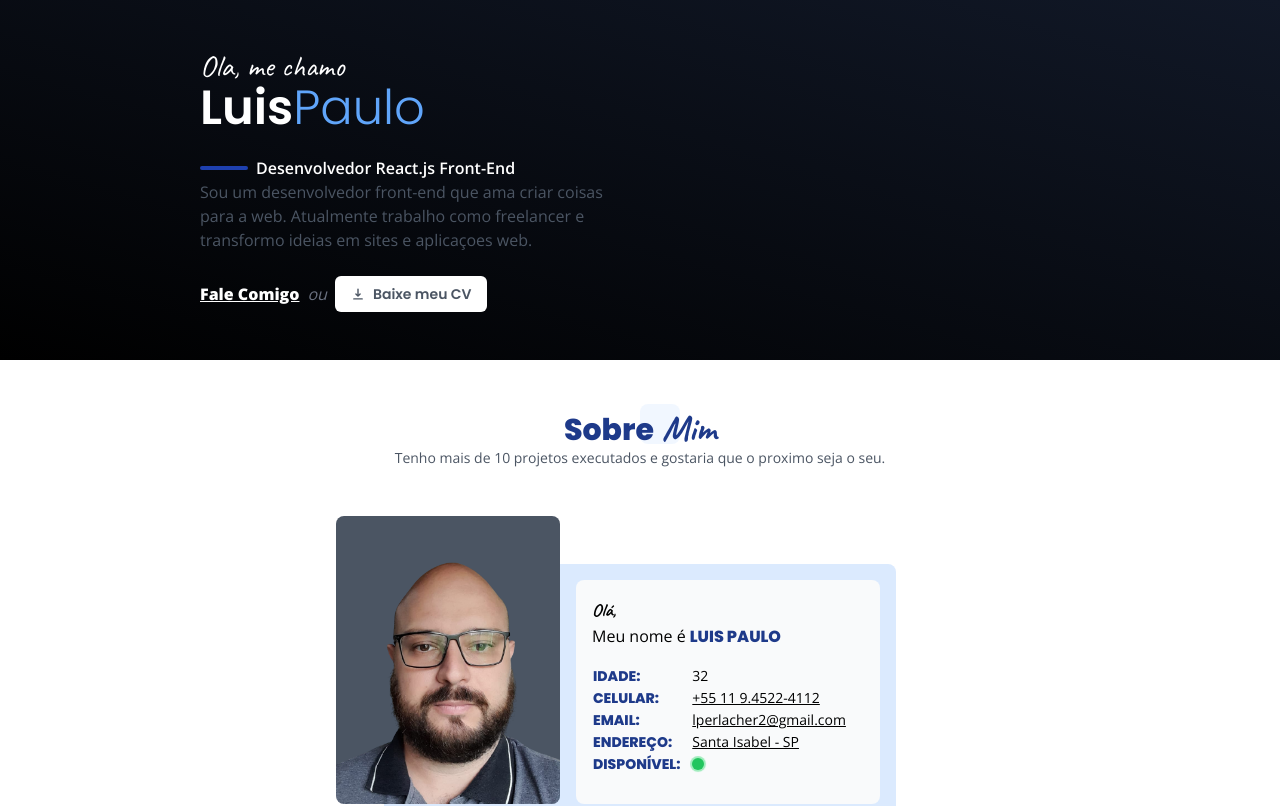
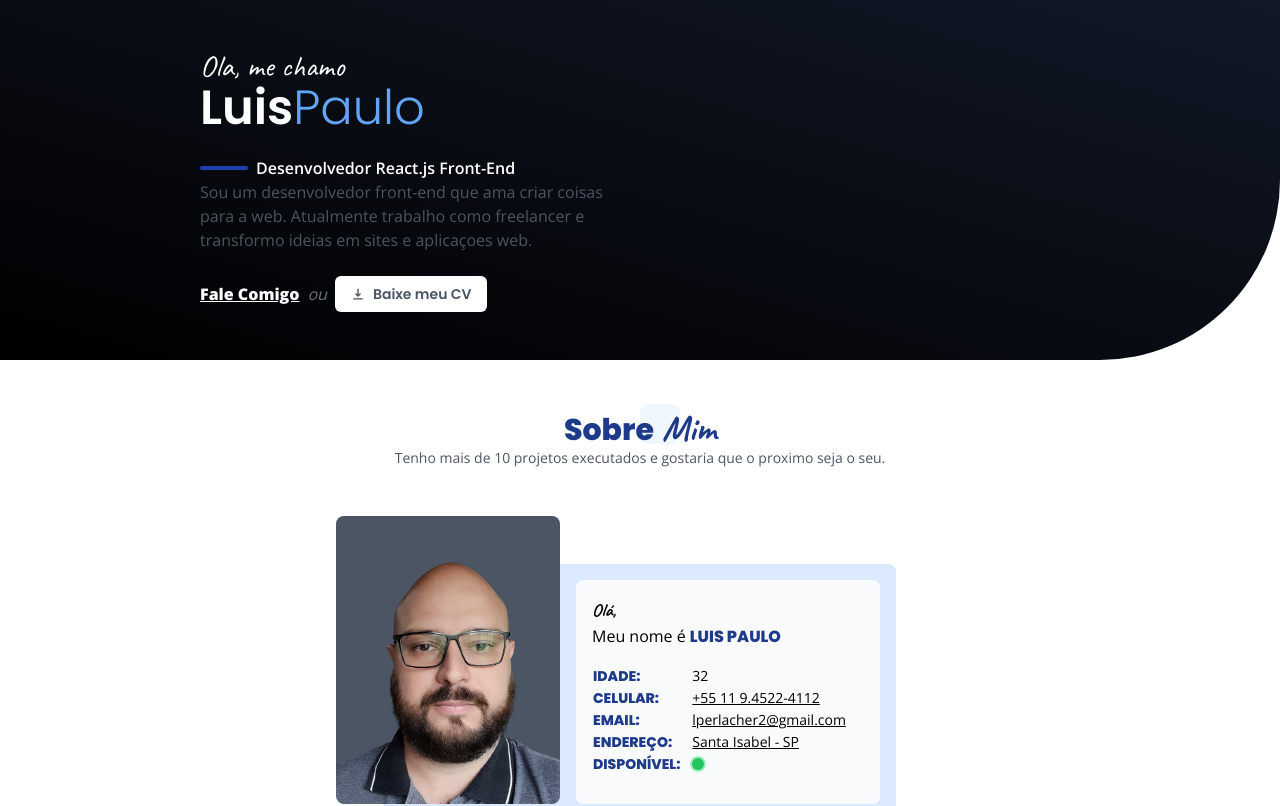
Before and after one commit to LuisErlacher/Portifolio, a React (Vite) app: page / in a window 1280 px wide. Shown: the top 806 px of the page. Built offline with nearby package versions, Linux system fonts and the light colour scheme.

Commit message:
Buildando projeto

```diff
--- a/src/components/Hero.tsx
+++ b/src/components/Hero.tsx
@@ -3,7 +3,7 @@
 export function Hero() {
     return (
 
-        <section className="bg-gradient-to-tr from-black to-gray-900 text-white">
+        <section className="rounded-br-[80px] bg-gradient-to-tr from-black to-gray-900 text-white md:rounded-br-[180px]">
             <div className="container mx-auto max-w-4xl p-2 py-12 flex flex-col md:flex-row">
                     <div className="basis-1/2">
 
--- a/src/components/Services.tsx
+++ b/src/components/Services.tsx
@@ -54,6 +54,7 @@
         ))}
 
         </div>
+        <br />
         </section>
         </>
     )
```
